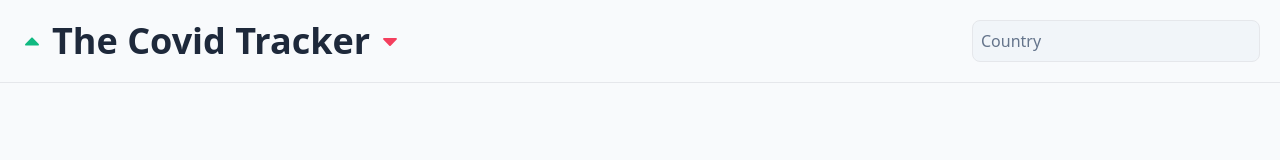
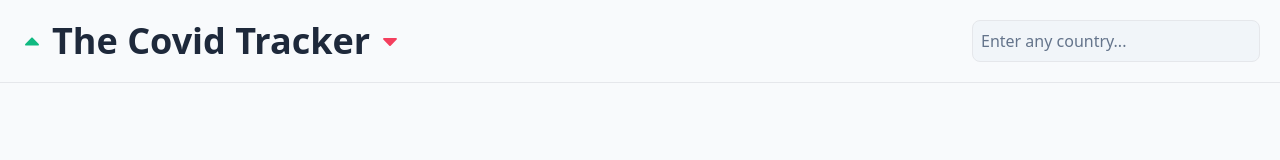
Before and after one commit to AyaanZaveri/covid-tracker, a Next.js app: page / in a window 1280 px wide. Shown: the top 160 px of the page. Built offline with nearby package versions, Linux system fonts and the light colour scheme.

Commit message:
Changing Input.

```diff
--- a/components/Nav.js
+++ b/components/Nav.js
@@ -14,7 +14,7 @@ const Nav = ({ search, setSearch, handleSubmit }) => {
         <form onSubmit={handleSubmit}>
           <input
             type="text"
-            placeholder="Country"
+            placeholder="Enter any country..."
             onChange={(e) => setSearch(e.target.value)}
             value={search}
             className="placeholder:text-slate-500 bg-slate-100 text-slate-800 p-2 w-72 border focus:border-slate-500 rounded-lg hover:bg-slate-50 focus:outline-none focus:ring ring-slate-300 active:bg-slate-100 transition"
```
